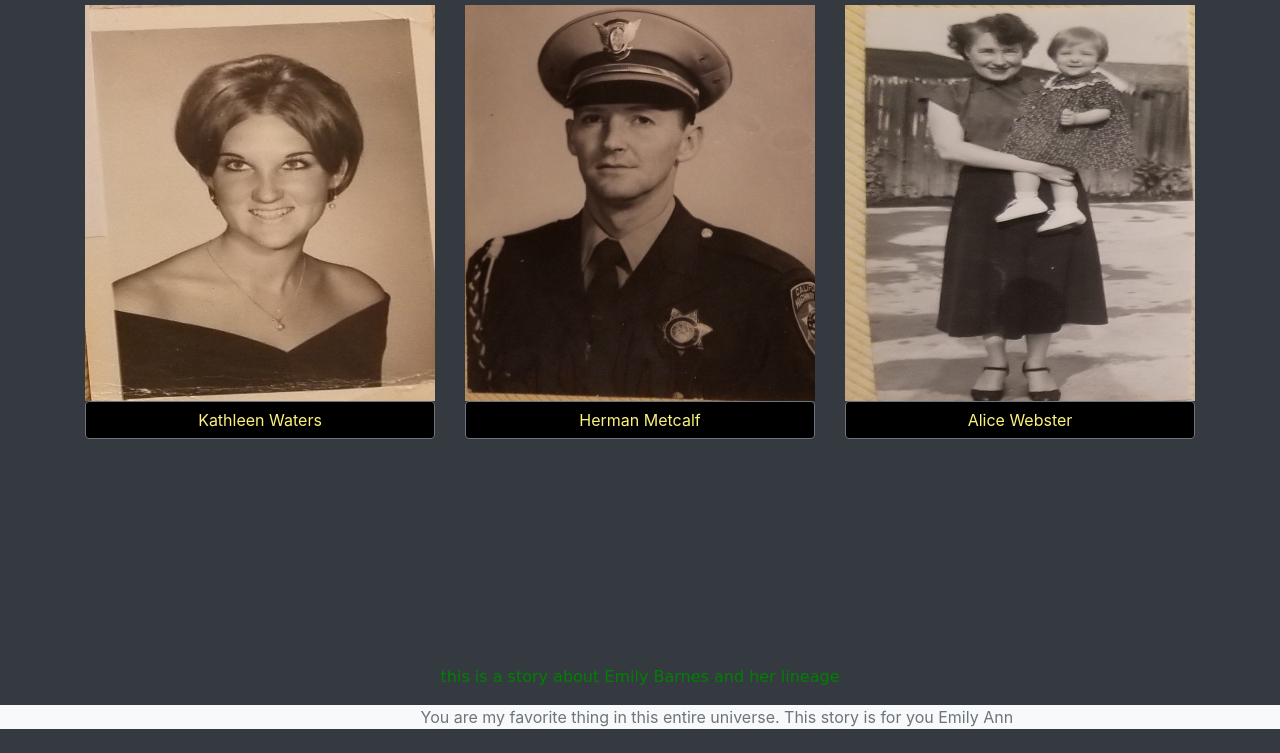
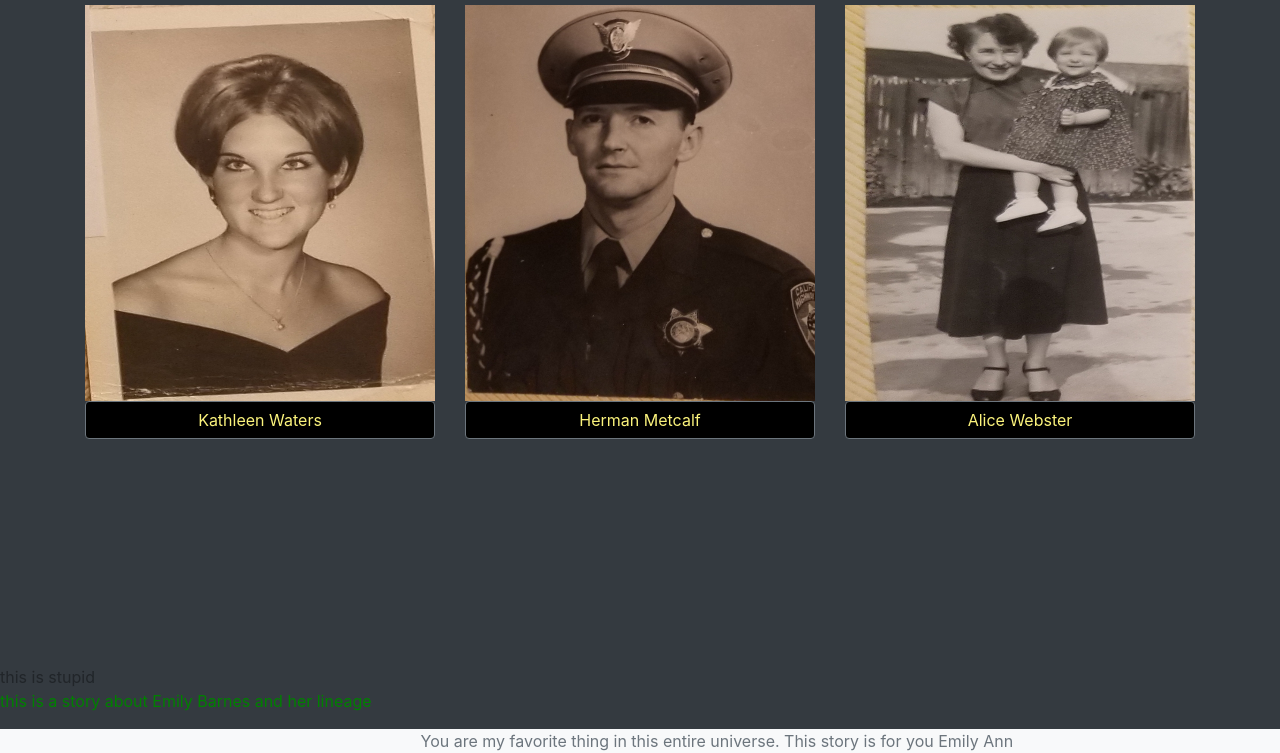
Before and after one commit to lindsaypettipiece/EmmyRooOrigins, a website: page Desktop/basic/index.html in a window 1280 px wide. Shown: the part 169-922 px from the top of the page. Before the commit the page ends 898 px from the top, so only its background shows below. Drawn offline with nearby package versions, Linux system fonts and the light colour scheme.

Commit message:
newTest2

```diff
--- a/Desktop/basic/index.html
+++ b/Desktop/basic/index.html
@@ -33,9 +33,11 @@
             </div>
          </div>
       </div>
-      <div>
+      <article>this is stupid</article>
+      <main>
          <p id="testP" class="funParagraph"> this is a story about Emily Barnes and her lineage</p>
-      </div>
+      </main>
+         <main></main>
       <footer class="footer mt-auto bg-light">
          <div class="container">
             <span class="text-muted">You are my favorite thing in this entire universe. This story is for you Emily Ann</span>
--- a/Desktop/basic/styles.css
+++ b/Desktop/basic/styles.css
@@ -2,12 +2,9 @@
 
    body{
      margin: 8px;
+     display: block;
    }
-   p{
-      font-family: cursive;
-      color: #FBF37C;
-      text-align: center;
-   }
+
    .funParagraph{
       color:green;
    }
```
